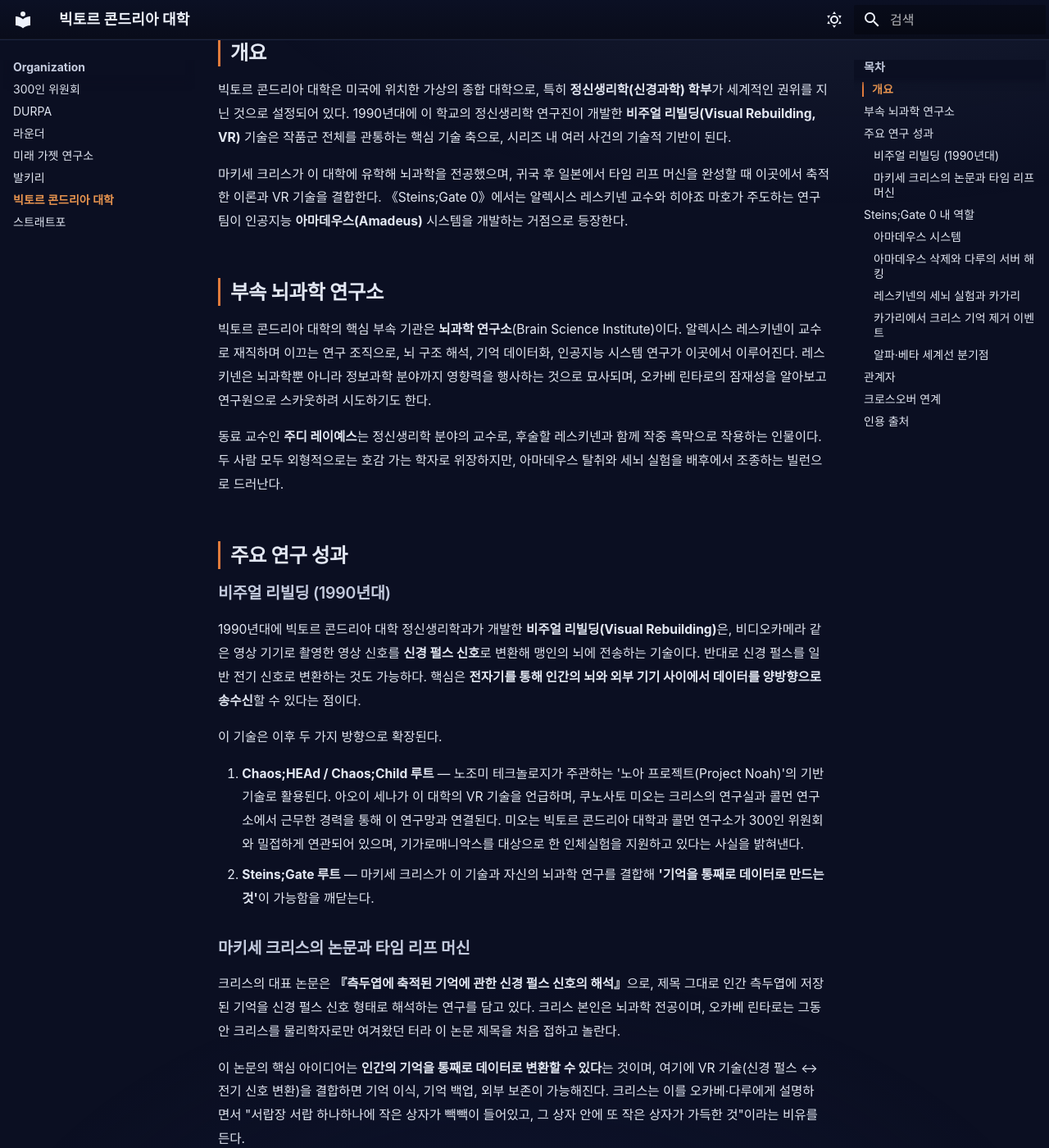
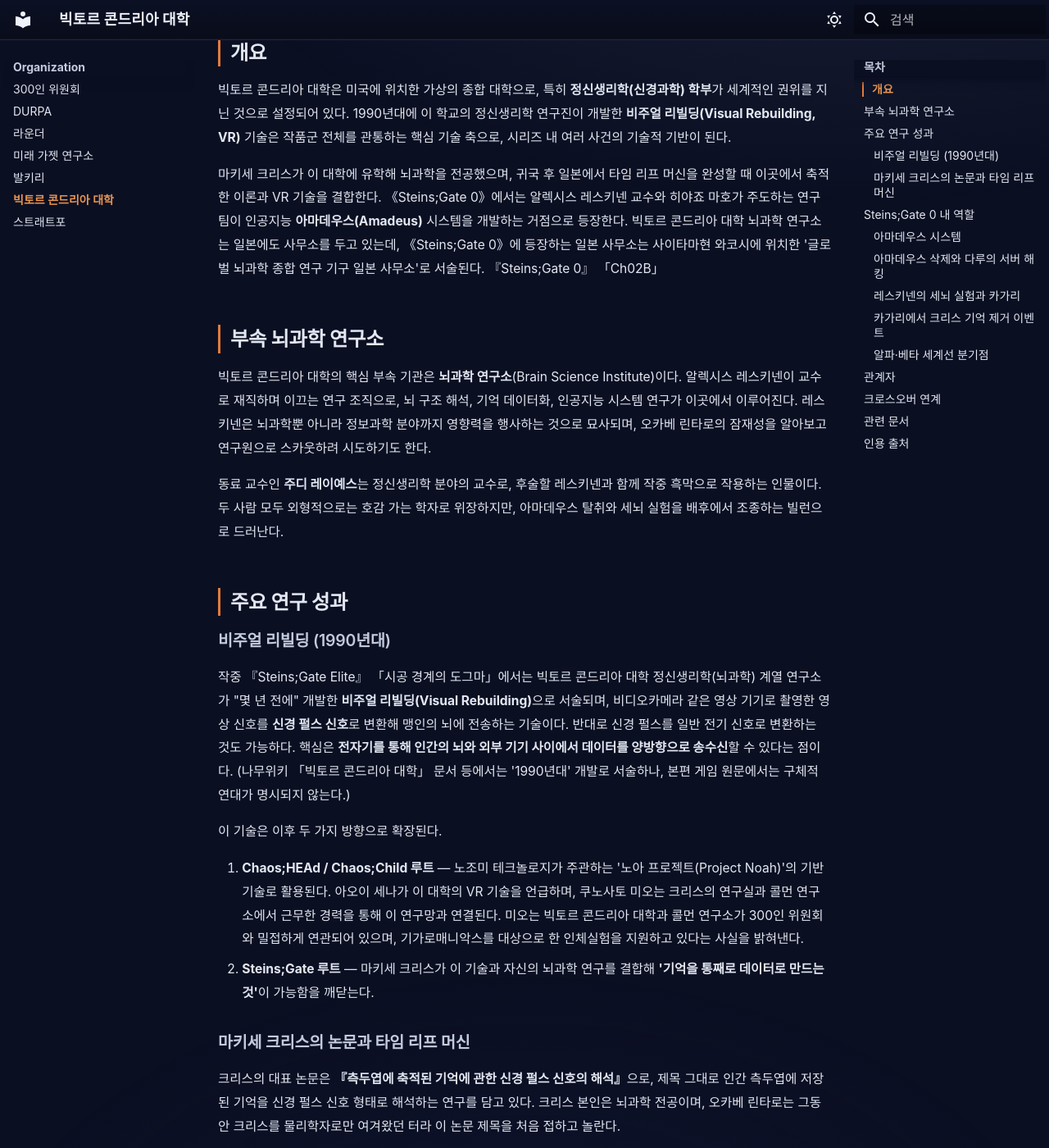
Before and after one commit to sgwiki/sgwiki.github.io, an MkDocs documentation site: the page built from wiki/organization/빅토르-콘드리아-대학.md, in a window 1280 px wide and 1400 px high, scrolled down 566 px. Shown: the whole window at 82% size. Built offline with MkDocs 1.6.1 and Material for MkDocs 9.7.7, drawn with Linux system fonts in a browser that asks for light colours; some web fonts are replaced; some of the changed text lies outside the part shown.

Commit message:
feat(wiki): 빅토르-콘드리아-대학 — P10 10daf6ed 패치 적용

```diff
--- a/wiki/organization/빅토르-콘드리아-대학.md
+++ b/wiki/organization/빅토르-콘드리아-대학.md
@@ -16,7 +16,7 @@ description: "빅토르 콘드리아 대학은 미국에 위치한 가상의 종
 
 빅토르 콘드리아 대학은 미국에 위치한 가상의 종합 대학으로, 특히 **정신생리학(신경과학) 학부**가 세계적인 권위를 지닌 것으로 설정되어 있다. 1990년대에 이 학교의 정신생리학 연구진이 개발한 **비주얼 리빌딩(Visual Rebuilding, VR)** 기술은 작품군 전체를 관통하는 핵심 기술 축으로, 시리즈 내 여러 사건의 기술적 기반이 된다.
 
-마키세 크리스가 이 대학에 유학해 뇌과학을 전공했으며, 귀국 후 일본에서 타임 리프 머신을 완성할 때 이곳에서 축적한 이론과 VR 기술을 결합한다. 《Steins;Gate 0》에서는 알렉시스 레스키넨 교수와 히야죠 마호가 주도하는 연구팀이 인공지능 **아마데우스(Amadeus)** 시스템을 개발하는 거점으로 등장한다.
+마키세 크리스가 이 대학에 유학해 뇌과학을 전공했으며, 귀국 후 일본에서 타임 리프 머신을 완성할 때 이곳에서 축적한 이론과 VR 기술을 결합한다. 《Steins;Gate 0》에서는 알렉시스 레스키넨 교수와 히야죠 마호가 주도하는 연구팀이 인공지능 **아마데우스(Amadeus)** 시스템을 개발하는 거점으로 등장한다. 빅토르 콘드리아 대학 뇌과학 연구소는 일본에도 사무소를 두고 있는데, 《Steins;Gate 0》에 등장하는 일본 사무소는 사이타마현 와코시에 위치한 '글로벌 뇌과학 종합 연구 기구 일본 사무소'로 서술된다. 『Steins;Gate 0』 「Ch02B」
 
 ## 부속 뇌과학 연구소
 
@@ -28,7 +28,7 @@ description: "빅토르 콘드리아 대학은 미국에 위치한 가상의 종
 
 ### 비주얼 리빌딩 (1990년대)
 
-1990년대에 빅토르 콘드리아 대학 정신생리학과가 개발한 **비주얼 리빌딩(Visual Rebuilding)**은, 비디오카메라 같은 영상 기기로 촬영한 영상 신호를 **신경 펄스 신호**로 변환해 맹인의 뇌에 전송하는 기술이다. 반대로 신경 펄스를 일반 전기 신호로 변환하는 것도 가능하다. 핵심은 **전자기를 통해 인간의 뇌와 외부 기기 사이에서 데이터를 양방향으로 송수신**할 수 있다는 점이다.
+작중 『Steins;Gate Elite』 「시공 경계의 도그마」에서는 빅토르 콘드리아 대학 정신생리학(뇌과학) 계열 연구소가 "몇 년 전에" 개발한 **비주얼 리빌딩(Visual Rebuilding)**으로 서술되며, 비디오카메라 같은 영상 기기로 촬영한 영상 신호를 **신경 펄스 신호**로 변환해 맹인의 뇌에 전송하는 기술이다. 반대로 신경 펄스를 일반 전기 신호로 변환하는 것도 가능하다. 핵심은 **전자기를 통해 인간의 뇌와 외부 기기 사이에서 데이터를 양방향으로 송수신**할 수 있다는 점이다. (나무위키 「빅토르 콘드리아 대학」 문서 등에서는 '1990년대' 개발로 서술하나, 본편 게임 원문에서는 구체적 연대가 명시되지 않는다.)
 
 이 기술은 이후 두 가지 방향으로 확장된다.
 
@@ -107,6 +107,25 @@ description: "빅토르 콘드리아 대학은 미국에 위치한 가상의 종
 - **Steins;Gate / Steins;Gate 0** — 본 문서의 주된 무대. 타임 리프 머신과 아마데우스 시스템의 기술적·서사적 중심지.
 - **ANONYMOUS;CODE** — 리디 쿠마르가 이 대학 연구원으로 분류되어, 시리즈 간 연결고리를 형성한다.
 
+## 관련 문서
+
+- [마키세 크리스](../캐릭터/마키세-크리스.md)
+- [알렉시스 레스키넨](../캐릭터/알렉시스-레스키넨.md)
+- [히야죠 마호](../캐릭터/히야죠-마호.md)
+- [주디 레이예스](../캐릭터/주디-레이예스.md)
+- [오카베 린타로](../캐릭터/오카베-린타로.md)
+- [시이나 카가리](../캐릭터/시이나-카가리.md)
+- [아마데우스](../lore/아마데우스.md)
+- [아마데우스 삭제 사건](../lore/아마데우스-삭제-사건.md)
+- [타임머신](../lore/타임머신.md)
+- [D메일](../lore/D메일.md)
+- [D-RINE](../lore/D-RINE.md)
+- [세계선](../lore/세계선.md)
+- [베타 어트랙터 필드](../세계선/베타-어트랙터-필드.md)
+- [알파 어트랙터 필드](../세계선/알파-어트랙터-필드.md)
+- [300인 위원회](300인-위원회.md)
+- [DURPA](DURPA.md)
+
 ## 인용 출처
 
 [^1]: [The Mechanics of Steins;Gate v1.0.3](../근거자료/비공식/mechanics-of-steins-gate/index.md) (유저번역). 타임 리프 메커니즘, 블랙홀 압축, 36바이트 제한, 송신자=수신자 원칙, 48시간 한계의 기원, Steins;Gate 0에서의 2주 도약 개량 등을 해설한 팬 분석 문서. 본 문서의 타임 리프 메커니즘 서술은 이 문서의 산문 요약에 기반한다.
```
